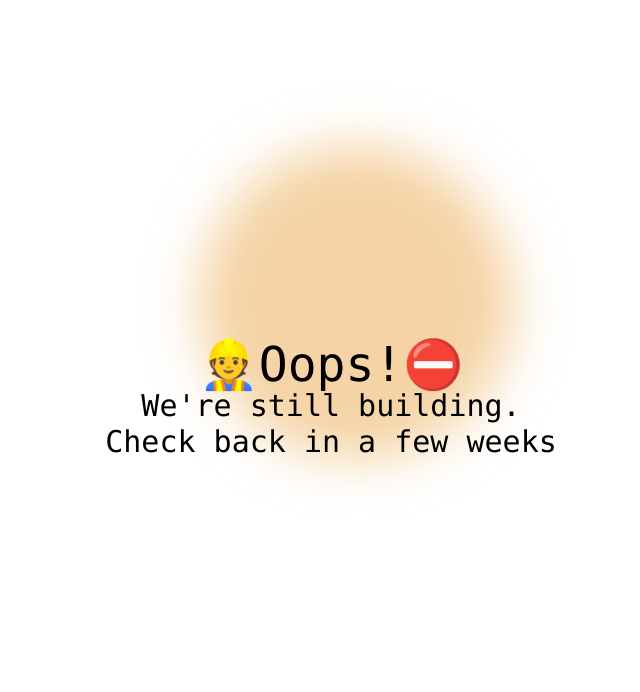
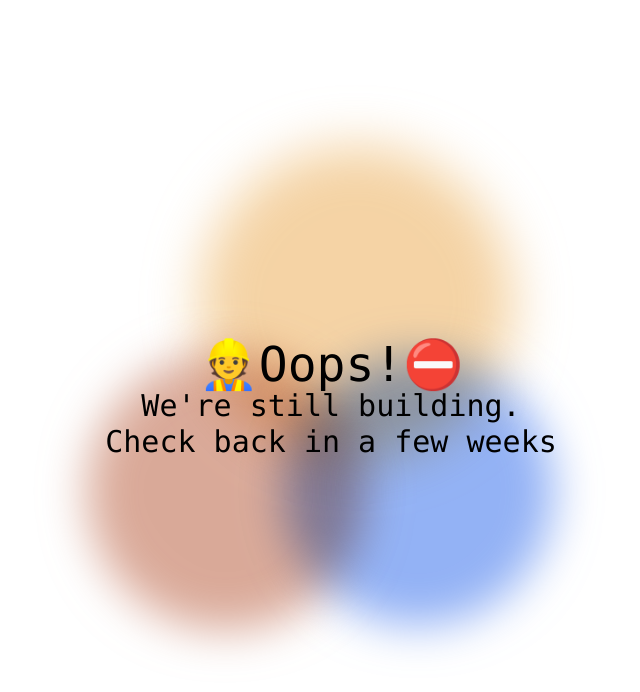
Before and after one commit to weedenrj/robertjw.dev, a Next.js app: page / in a window 1280 px wide. Shown: the top 692 px of the page, without its empty margins (309-949 px from the left). Built offline with nearby package versions, Linux system fonts and the light colour scheme.

Commit message:
update more seo

```diff
--- a/pages/index.tsx
+++ b/pages/index.tsx
@@ -7,16 +7,16 @@ export default function Home() {
       title: "The Red Shed | Madison, Wi.",
       url: "https://redshedmadison.com",
       image: "https://redshedmadison.com/logo.png",
-      desc: "Fill in your SEO"
+      desc: "The Red Shed is open every weekend until 2 pm."
     }}>
       {/* <Navbar /> */}
 
 
-      <div className="bg-black flex flex-col h-full w-full justify-center items-center gap-4 p-4 font-mono overflow-hidden bg-black text-white md:bg-white md:text-black">
+      <div className="flex flex-col h-full w-full justify-center items-center gap-4 p-4 font-mono overflow-hidden">
         <div className='relative flex flex-col justify-center items-center'>
-          <div className="absolute top-0 -left-4 w-72 h-72 bg-blue rounded-full mix-blend-multiply filter blur-xl opacity-50 animate-blob" />
-          <div className="absolute top-0 -right-4 w-72 h-72 bg-sand md:bg-orange rounded-full mix-blend-multiply filter blur-xl opacity-50 animate-blob animation-delay-2000" />
-          <div className="absolute -bottom-8 left-20 w-72 h-72 bg-sand md:bg-yellow rounded-full mix-blend-multiply filter blur-xl opacity-50 animate-blob animation-delay-4000" />
+          <div className="absolute top-0 -left-4 w-72 h-72 bg-red rounded-full mix-blend-multiply filter blur-xl opacity-50 animate-blob" />
+          <div className="absolute top-0 -right-4 w-72 h-72 bg-blue-600 rounded-full mix-blend-multiply filter blur-xl opacity-50 animate-blob animation-delay-2000" />
+          <div className="absolute -bottom-8 left-20 w-72 h-72 bg-yellow rounded-full mix-blend-multiply filter blur-xl opacity-50 animate-blob animation-delay-4000" />
 
           <p className='md:relative md:z-10 text-3xl md:text-5xl'>
             👷Oops!⛔
```
